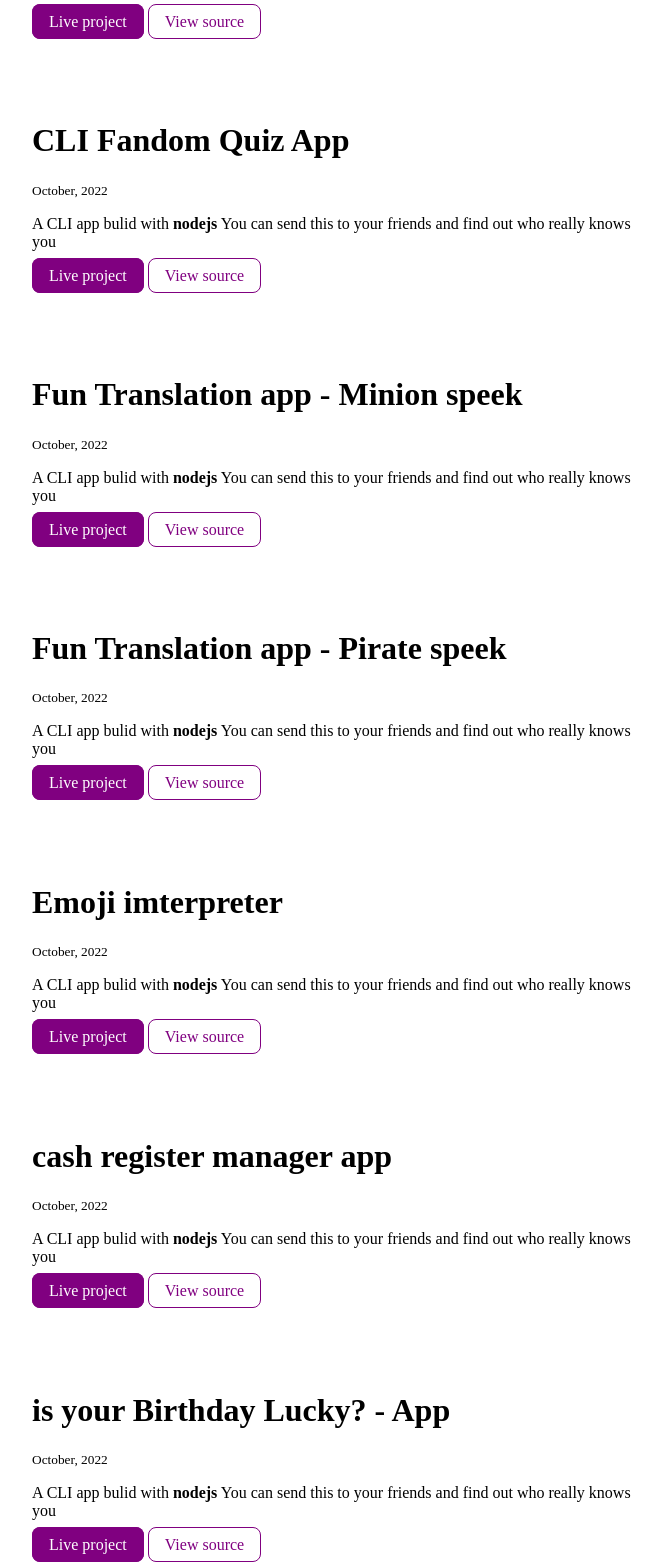
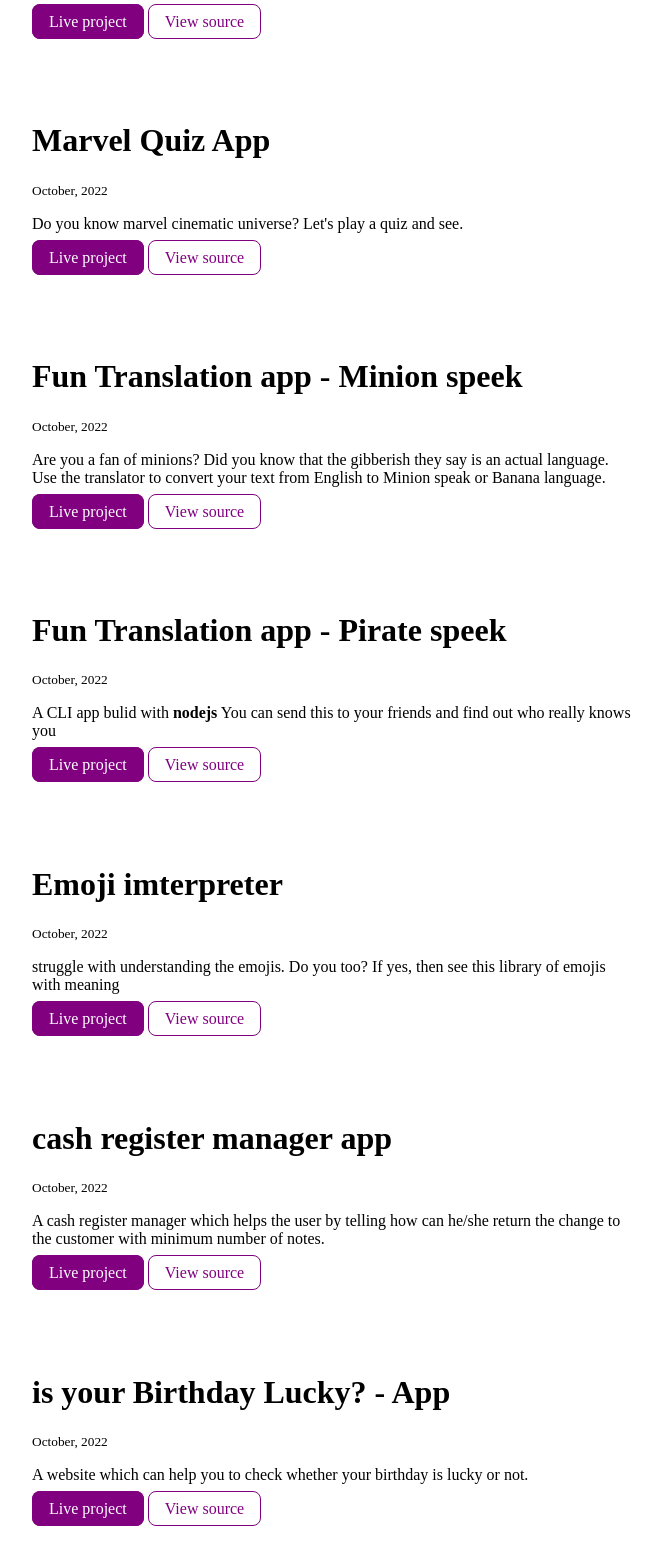
Before and after one commit to mdyousuf10/Yousuf-Farooqui-portfolio, a plain HTML site: page projects.html in a window 1280 px wide. Shown: the part 780-2345 px from the top of the page, without its empty margins (328-990 px from the left). Drawn offline with Linux system fonts and the light colour scheme; a web font is replaced by a local one.

Commit message:
projects updated

```diff
--- a/projects.html
+++ b/projects.html
@@ -37,9 +37,9 @@
 
         <li>
             <div class="container container-center">
-                <h1>CLI Fandom Quiz App</h1>
+                <h1>Marvel Quiz App</h1>
             <small>October, 2022</small>
-            <p>A CLI app bulid with <strong>nodejs</strong> You can send this to your friends and find out who really knows you </p>
+            <p>Do you know marvel cinematic universe? Let's play a quiz and see. </p>
             <a class="link link-primary" href="https://replit.com/@yousuffarooqui1/CLI-Fandom-Quiz-App?embed=true">Live project</a>
             <a class="link link-secondary" href="https://replit.com/@yousuffarooqui1/CLI-Fandom-Quiz-App#index.js">View source</a>
             </div>
@@ -50,7 +50,7 @@
             <div class="container container-center">
                 <h1>Fun Translation app - Minion speek</h1>
             <small>October, 2022</small>
-            <p>A CLI app bulid with <strong>nodejs</strong> You can send this to your friends and find out who really knows you </p>
+            <p>Are you a fan of minions? Did you know that the gibberish they say is an actual language. Use the translator to convert your text from English to Minion speak or Banana language.</p>
             <a class="link link-primary" href="https://lang-tran.netlify.app/">Live project</a>
             <a class="link link-secondary" href="https://github.com/mdyousuf10/neogcamp-pirates-speak.git">View source</a>
             </div>
@@ -72,7 +72,7 @@
             <div class="container container-center">
                 <h1>Emoji imterpreter</h1>
             <small>October, 2022</small>
-            <p>A CLI app bulid with <strong>nodejs</strong> You can send this to your friends and find out who really knows you </p>
+            <p> struggle with understanding the emojis. Do you too? If yes, then see this library of emojis with meaning</p>
             <a class="link link-primary" href="https://z5w9pd.csb.app/">Live project</a>
             <a class="link link-secondary" href="https://codesandbox.io/s/emoji-interpreter-z5w9pd?file=/src/App.js">View source</a>
             </div>
@@ -83,7 +83,7 @@
             <div class="container container-center">
                 <h1>cash register manager app</h1>
             <small>October, 2022</small>
-            <p>A CLI app bulid with <strong>nodejs</strong> You can send this to your friends and find out who really knows you </p>
+            <p>A cash register manager which helps the user by telling how can he/she return the change to the customer with minimum number of notes. </p>
             <a class="link link-primary" href="https://cashiffy.netlify.app/">Live project</a>
             <a class="link link-secondary" href="https://github.com/mdyousuf10/Cash-Register-Manager.git">View source</a>
             </div>
@@ -94,7 +94,7 @@
             <div class="container container-center">
                 <h1>is your Birthday Lucky? - App</h1>
             <small>October, 2022</small>
-            <p>A CLI app bulid with <strong>nodejs</strong> You can send this to your friends and find out who really knows you </p>
+            <p>A website which can help you to check whether your birthday is lucky or not.</p>
             <a class="link link-primary" href="https://isyourbirthday-luckyy.netlify.app/">Live project</a>
             <a class="link link-secondary" href="https://github.com/mdyousuf10/is-your-birthday-lucky-app.git">View source</a>
             </div>
@@ -105,7 +105,7 @@
             <div class="container container-center">
                 <h1>Triangle Fun</h1>
             <small>October, 2022</small>
-            <p>A CLI app bulid with <strong>nodejs</strong> You can send this to your friends and find out who really knows you </p>
+            <p>A website which helps you to learn about triangles</p>
             <a class="link link-primary" href="https://anglesfunn.netlify.app/">Live project</a>
             <a class="link link-secondary" href="https://github.com/mdyousuf10/Traingle-fun-">View source</a>
             </div>
@@ -127,7 +127,7 @@
             <div class="container container-center">
                 <h1>My Favourite Movies</h1>
             <small>October, 2022</small>
-            <p>A CLI app bulid with <strong>nodejs</strong> You can send this to your friends and find out who really knows you </p>
+            <p>Do you watch movies? You would find some good recommendations for all the genre. Made using ReactJS with love</p>
             <a class="link link-primary" href="https://i4ovz2.csb.app/">Live project</a>
             <a class="link link-secondary" href="https://codesandbox.io/s/movie-recommendation-i4ovz2?file=/src/App.js">View source</a>
             </div>
@@ -137,17 +137,17 @@
             <div class="container container-center">
                 <h1>Palindrome Birthday app</h1>
             <small>October, 2022</small>
-            <p>A CLI app bulid with <strong>nodejs</strong> You can send this to your friends and find out who really knows you </p>
+            <p>App which checks whether your birthday is a palindrome birthday or not. </p>
             <a class="link link-primary" href="https://palindromebirthdayycheck.netlify.app/">Live project</a>
             <a class="link link-secondary" href="https://github.com/mdyousuf10/palindrome-birthday-check.git">View source</a>
             </div>
 
-        </li>
-        <li>
+            </li>
+            <li>
             <div class="container container-center">
                 <h1>Profit and lost calculator-app</h1>
             <small>October, 2022</small>
-            <p>A CLI app bulid with <strong>nodejs</strong> You can send this to your friends and find out who really knows you </p>
+            <p>A website which helps user how much profit or loss he/she is making in percentage & absolute value.</p>
             <a class="link link-primary" href="https://profitandlosss.netlify.app/">Live project</a>
             <a class="link link-secondary" href="https://github.com/mdyousuf10/profit-and-lost.git">View source</a>
             </div>
```
